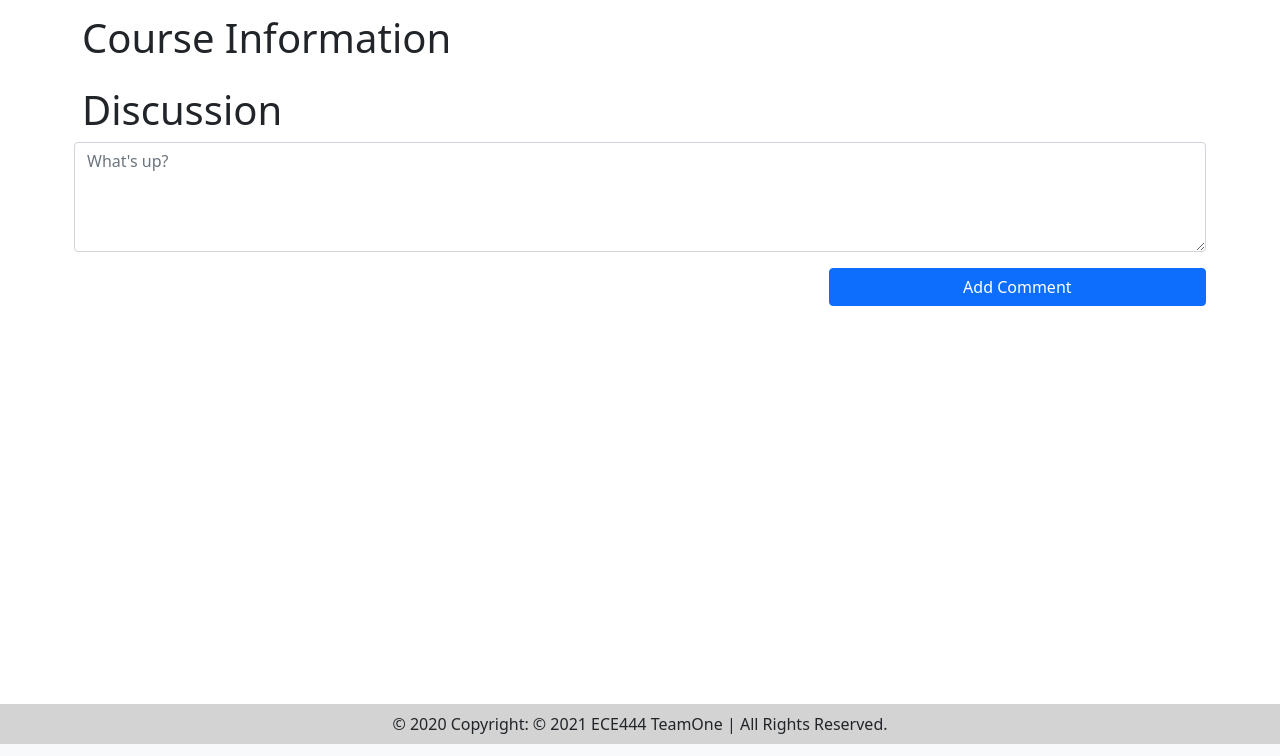
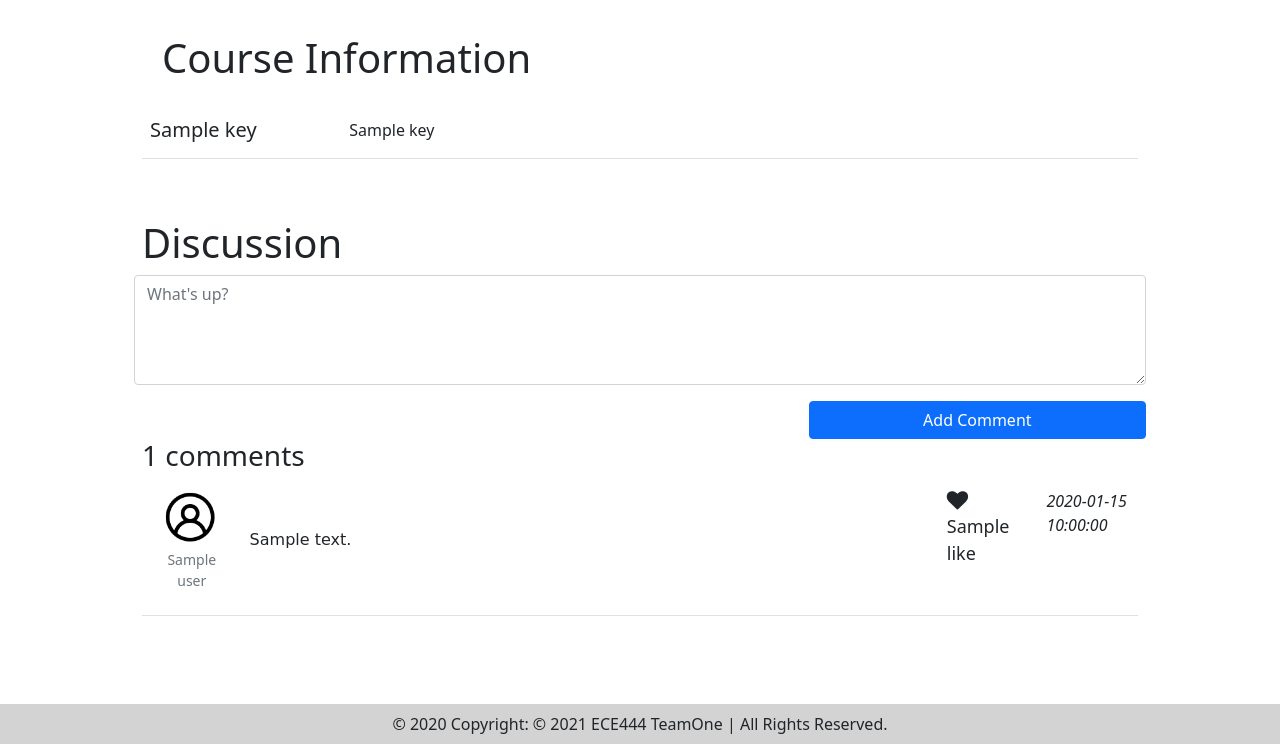
Before and after one commit to ECE444-2021Fall/project1-education-pathways-group-1-teamone, a Flask app: template project/templates/course.html in a window 1280 px wide. Shown: the part 56-812 px from the top of the page. Run offline with Flask 2, Linux system fonts and the light colour scheme; the template is opened without the code that fills it: most values are stand-ins (such as "Sample title", 1, 10 or a date in 2020); parts of the project's set-up code (start-up, migrations or seed data) failed here and were passed over; some libraries are stand-ins or nearby versions.

Commit message:
Add collapse&expand button to course description

```diff
--- a/project/app.py
+++ b/project/app.py
@@ -7,6 +7,7 @@ from wtforms.validators import DataRequired, Email
 from flask import Flask, render_template, session, redirect, url_for, flash
 import pandas as pd
 import json
+import datetime
 
 
 
@@ -19,10 +20,18 @@ import json
 
 df = pd.read_pickle('project/resources/df_processed.pickle').set_index("Code")
 
+def debug(text):
+    print(text)
+
+app = Flask(__name__)
+app.jinja_env.add_extension('jinja2.ext.loopcontrols')
+app.jinja_env.filters['debug'] = debug
+bootstrap = Bootstrap(app)
 
 
-app = Flask(__name__)
-bootstrap = Bootstrap(app)
+
+
+
 @app.route('/')
 def index():
     return render_template('index.html')
@@ -38,17 +47,34 @@ def search():
 def results(form):
     print(form.to_dict())
     arr = [1,2,3]
-    table = df.loc[:, ["Course", "Division"]][:2]
+    table = df.loc[:, ["Course","Name", "Division"]][:4]
     table = table.to_html(classes='data',index=False,na_rep='',render_links=True, escape=False)
     return render_template('results.html', arr=arr, tables=[table])
 
 @app.route('/course/<code>')
 def course(code):
     course = None
+    comments = None
     if code in df.index:
         course = json.loads(df.loc[code].to_json())
+        # course["Activity"] = course["Activity"][0]
+        # print(course["Activity"])
+        comments =[
+            {
+                "user":"Tony",
+                "message":"Hello, this is Tony!",
+                "like": 1,
+                "time":datetime.datetime(2020, 5, 5).strftime("%m/%d/%Y")
+            },
+            {
+                "user":"Tony2",
+                "message":"Hello, this is Tony2!",
+                "like": 3,
+                "time":datetime.datetime(2021, 4, 9).strftime("%m/%d/%Y")
+            }
+        ]
 
-    return render_template('course.html', course=course, code=code)
+    return render_template('course.html', course=course, comments=comments, code=code)
 
 @app.route('/course/<code>/add_comment', methods=['POST'])
 def add_comment(code):
--- /dev/null
+++ b/project/static/scripts/course.js
@@ -0,0 +1,65 @@
+function toggleText(x){
+    if(x.innerHTML == "Read More"){
+        let tagDes = document.getElementsByClassName("many-text")[0];
+        tagDes.classList.remove("many-text");
+        tagDes.classList.add("all-text");
+        x.innerHTML = "Collapse"
+    }
+    else{
+        let tagDes = document.getElementsByClassName("all-text")[0];
+        tagDes.classList.remove("all-text");
+        tagDes.classList.add("many-text");
+        x.innerHTML = "Read More"
+    }
+
+
+}
+
+function toggleHeartColor(tag_heart){
+    var delta_count = tag_heart.style.color === 'red' ? -1 : 1;
+    var tag_count = tag_heart.nextElementSibling;
+    tag_heart.style.color = tag_heart.style.color === 'red' ? 'black' : 'red';
+    tag_count
+    .innerHTML = String(Number(tag_count.innerHTML)+delta_count);
+}
+
+
+function countLines(ele) {
+  var styles = window.getComputedStyle(ele, null);
+  var lh = parseInt(styles.lineHeight, 10);
+  var h = parseInt(styles.height, 10);
+  var lc = Math.round(h / lh);
+  console.log('line count:', lc, 'line-height:', lh, 'height:', h);
+  return lc;
+}
+var tagManyText = document.getElementsByClassName("many-text")[0];
+var desLc =  countLines(tagManyText);
+if(desLc <= 2){
+    var btnToggleText = document.getElementsByClassName("toggle-text")[0];
+    btnToggleText.remove();
+}
+
+// function buildTable(course){
+//     var table = document.getElementById("courseInfo");
+//     i = 0;
+//     for(var key in course){
+//         if(i >= 6){
+//             return;
+//         }
+//         var content = course[key]
+//         if(content != null && content.length > 0){
+//             var row = `<tr>
+//                 <td class="col-2"><h5>${key}</h5></td>`
+//             if(key == "Course Description"){
+//                 row += `<td class="col-8 description"> <p class="many-text">${course[key]}</p>
+//                         <span type="button" class="toggle-text" onclick="toggleText(this)">Read More</span></td></tr>`
+//             }
+//             else{
+//                 row += `<td class="col-8 description">${course[key]}</td></tr>`
+//             }
+//             table.innerHTML += row;
+//             i += 1;
+//         }
+
+//     }
+// }
--- a/project/static/styles/course.css
+++ b/project/static/styles/course.css
@@ -1,10 +1,10 @@
 
-table{
+/* table{
     margin-top: 20px;
 }
-table, th, td {
-border: 1px solid black;
-}
+table, th, td, tr {
+    border: 1px solid black;
+} */
 section{
     margin: 60px;
 }
@@ -12,7 +12,57 @@ section.course_info h1 {
     padding: 20px;
 }
 
-section.discussion form input{
-    height: 200px;
-    background-color: antiquewhite;
+
+.many-text{
+    overflow : hidden;
+    text-overflow: ellipsis;
+    display: -webkit-box;
+    -webkit-line-clamp: 2;
+    -webkit-box-orient: vertical;
 }
+.all-text{
+    overflow : hidden;
+    text-overflow: ellipsis;
+    display: -webkit-box;
+    -webkit-line-clamp: 100;
+    -webkit-box-orient: vertical;
+}
+
+td.description{
+    position: relative;
+}
+
+.toggle-text{
+    position: absolute;
+    color: blue;
+    text-decoration: underline;
+    margin-top: 5px;
+    bottom: 0;
+    right: 0;
+    z-index: 10;
+}
+
+img.user{
+    width:60px;
+    height:60px;
+}
+.figure {display: table;margin-right: auto;margin-left: auto;}
+.figure-caption {display: table-caption;caption-side: bottom;text-align: center;}
+
+td p.message{
+    font-family: cursive;
+}
+
+span.like{
+    font-size: large;
+    font-weight:normal;
+}
+
+i.fa-heart{
+    margin-right: 5px;
+}
+
+i.fa-heart:hover {
+    transform: scale(1.5);
+
+}
--- a/project/static/styles/navbar.css
+++ b/project/static/styles/navbar.css
@@ -18,7 +18,7 @@ ul.mx-auto li:hover {
     opacity: 0.5;
 }
 
-i.fa-fw:hover {
+nav i.fa-fw:hover {
     transform: scale(1.5);
 }
 .mx-right > li{
--- a/project/templates/course.html
+++ b/project/templates/course.html
@@ -1,39 +1,37 @@
 {% import "bootstrap/wtf.html" as wtf %}
 {% extends "base.html" %}
-<link rel="stylesheet" type= "text/css" href="{{ url_for('static',filename='styles/course.css') }}">
+
 {% block content %}
+
+
     <section class="course_info">
         <h1>Course Information</h1>
         {% if course %}
             <table class="table">
-                <tbody id="table-body"></tbody>
+                <tbody id="courseInfo">
+                    {% for key in course %}
+                        {% if loop.index >= 10%}
+                            {% break %}
+                        {% endif %}
+                        {% set content = course[key] %}
+                        {% if content is iterable and (content is not string and content is not mapping) %}
+                            {% set content = content|join(', ') %}
+                        {% endif %}
+                        {% if content%}
+                            <tr><td class="col-2"><h5>{{key}}</h5></td>
+                            {% if key == "Course Description"  %}
+                                <td class="col-8 description"> <p class="many-text">{{content}}</p>
+                                        <span type="button" class="toggle-text" onclick="toggleText(this)">Read More</span></td></tr>
+                            {% else %}
+                                <td class="col-8 description">{{content|safe}}</td></tr>
+                            {% endif %}
+                        {% endif %}
+                    {% endfor %}
+                </tbody>
             </table>
         {% else %}
             <p>Course not exist!</p>
         {% endif %}
-        <script>
-            function buildTable(course){
-
-                var table = document.getElementById("table-body");
-                i = 0;
-                for(var key in course){
-                    content = course[key]
-                    if(content != null && content.length > 0){
-                        var row = `<tr>
-                        <td>${key}</td>
-                        <td>${course[key]}</td></tr>`
-                        console.log(content);
-                        table.innerHTML += row;
-                        i += 1;
-                    }
-                    if(i >= 6){
-                        return;
-                    }
-                }
-            }
-
-            buildTable({{course|tojson}})
-        </script>
     </section>
 
     <section class="discussion">
@@ -43,6 +41,32 @@
             <span class="col-8"></span>
             <button type="submit" class="btn btn-primary col-4">Add Comment</button>
         </form>
+
+        <h3>{{comments|length}} comments</h3>
+        <table class="table">
+            {% for comment in comments %}
+                <tr>
+                    <td class="col-1">
+                        <figure class="figure">
+                            <img class="user" src="{{url_for('static', filename='images/discussionboard_user.png')}}"  alt="User">
+                            <figcaption class="figure-caption">{{comment['user']}}</figcaption>
+                        </figure>
+                    </td>
+                    <td class="col-7 align-middle">
+                        <p class="message">
+                        {{comment['message']}}
+                        </p>
+                    </td>
+                    <td class="col-1">
+                        <i class="fa fa-lg fa-heart" onclick="toggleHeartColor(this)"></i>
+                        <span class="like">{{comment['like']}}</span>
+                    </td>
+                    <td class="col-1"><i>{{comment['time']}}</i></td>
+                </tr>
+            {% endfor %}
+        </table>
     </section>
+    <script src="{{url_for('static', filename='scripts/course.js')}}"></script>
+    <link rel="stylesheet" type= "text/css" href="{{ url_for('static',filename='styles/course.css') }}">
 
 {% endblock %}
```
Also changed, not shown: project/templates/results.html (+6 -6 lines), project/templates/formhelpers.html (line endings or trailing spaces).
